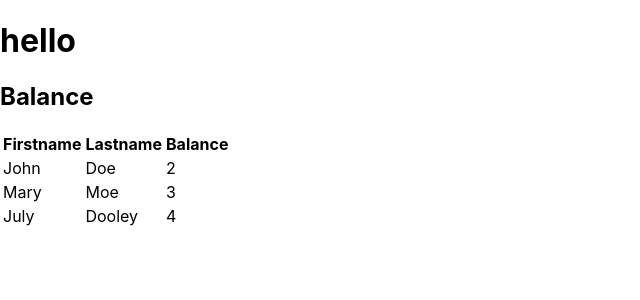
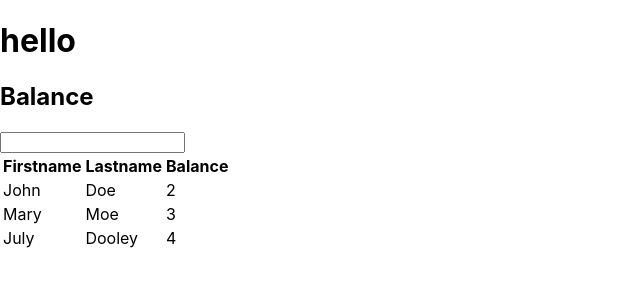
Before and after one commit to AagmanSuri/Banking-System, a React (Create React App) app: page / in a window 1280 px wide. Shown: the top 300 px of the page, without its empty margins (0-640 px from the left). Built offline with nearby package versions, Linux system fonts and the light colour scheme.

Commit message:
view balance added

```diff
--- a/src/components/CoustomerData.js
+++ b/src/components/CoustomerData.js
@@ -7,10 +7,17 @@ const CoustomerData = () => {
   const [bal2,setBal2]=useState(3);
   const [bal3,setBal3]=useState(4);
 
+  const inputHandeler = (event)=>{
+    console.log(event.target.value);
+    console.log(bal1);
+    setBal1(prebal=>prebal+Number(event.target.value))
+  }
     return (
-  <div class="container">
+
+  <div>
     <h2>Balance</h2>
-    <table class="table">
+    <input onChange={inputHandeler} type='Number'/>
+    <table>
       <thead>
         <tr>
           <th>Firstname</th>
```
